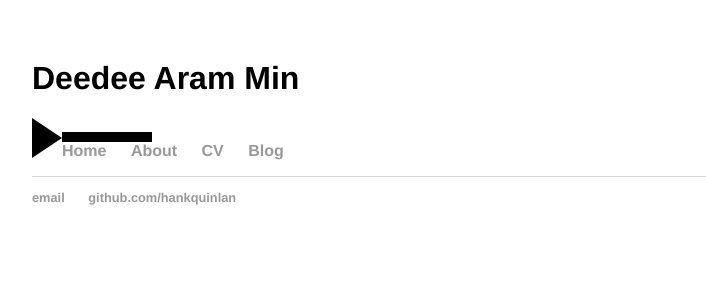
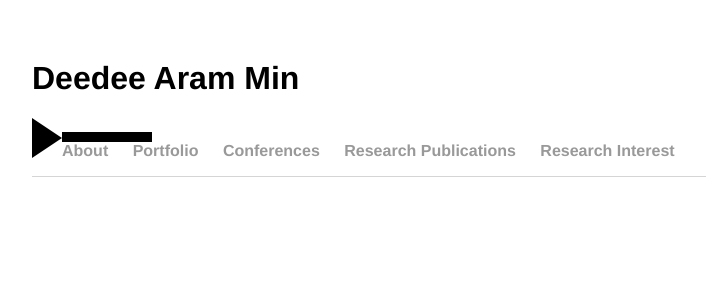
Before and after one commit to mindeed/mindeed.github.io, a Jekyll site: the page built from index.html, in a window 1280 px wide. Shown: the top 300 px of the page, without its empty margins (160-866 px from the left). Built offline with Jekyll 4.4.1, drawn with Linux system fonts in a browser that asks for light colours.

Commit message:
Update default.html

```diff
--- a/_layouts/default.html
+++ b/_layouts/default.html
@@ -15,18 +15,19 @@
 
 			<nav>
 	    		<ul>
-	        		<li><a href="/">Home</a></li>
-		        	<li><a href="/about">About</a></li>
-	        		<li><a href="/cv">CV</a></li>
-	        		<li><a href="/blog">Blog</a></li>
+	        		<li><a href="/About">About</a></li>
+		        	<li><a href="/Portfolio">Portfolio</a></li>
+				<li><a href="/Conferences">Conferences</a></li>
+	        		<li><a href="/ResearchPublications">Research Publications</a></li>
+	        		<li><a href="/ResearchInterest">Research Interest</a></li>
 	    		</ul>
 			</nav>
 
 
 			<footer>
 	    		<ul>
-	        		<li><a href="mailto:hankquinlanhub@gmail.com">email</a></li>
-	        		<li><a href="https://github.com/hankquinlan">github.com/hankquinlan</a></li>
+	        		<!--<li><a href="mailto:hankquinlanhub@gmail.com">email</a></li>
+	        		<li><a href="https://github.com/hankquinlan">github.com/hankquinlan</a></li>-->
 				</ul>
 			</footer>
 		</body>
```
